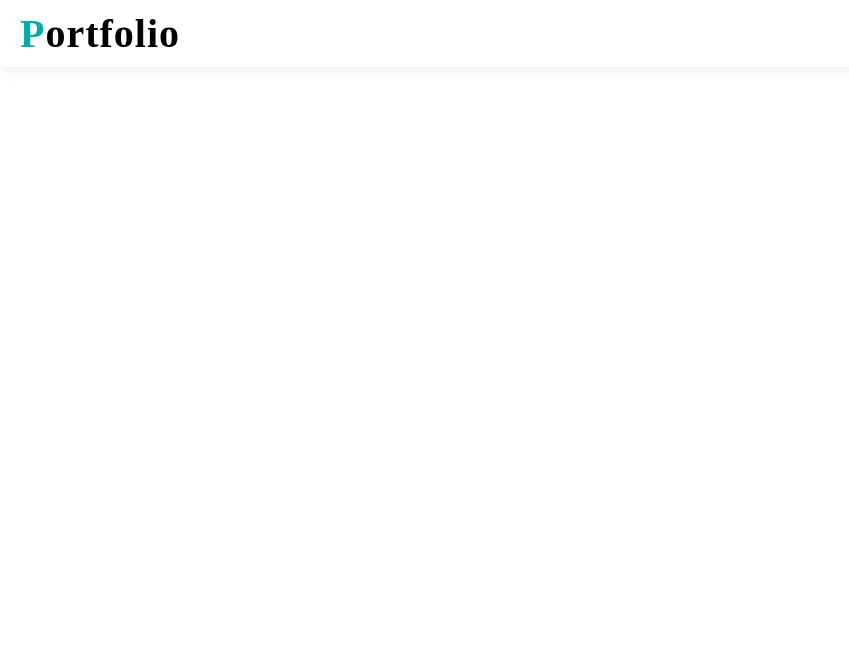
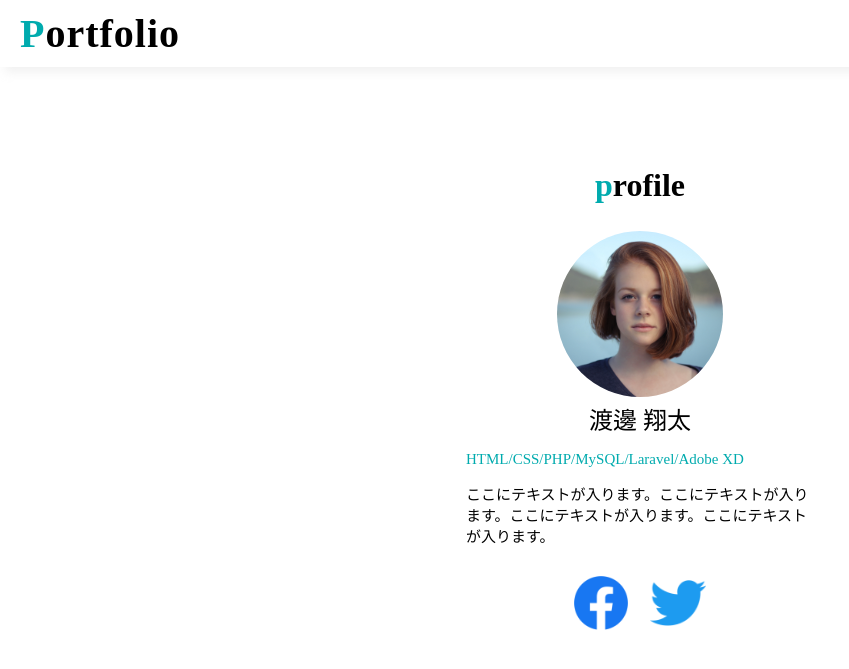
Before and after one commit to wata9/portfoliosample, a PHP site: page / in a window 1280 px wide. Before the commit the part shown is almost empty. Shown: the top 669 px of the page, without its empty margins (0-849 px from the left). Run offline with PHP 8.4, Linux system fonts and the light colour scheme.

Commit message:
mainのprofileの箱作成

```diff
--- a/index.html
+++ b/index.html
@@ -23,5 +23,37 @@
       </h1>
     </header>
 
+    <!-- mainタグの作成
+    ・profile用とwork用の箱を作成する
+    →divタグを使っていきます -->
+
+    <div class="block-main">
+      <!-- profileの箱 -->
+      <div class="box-profile">
+        <h2 class="sub-title">
+          <span class="color-green">p</span>rofile
+        </h2>
+        <div class="item-list">
+          <img src="img/profile.png"alt="プロフィール画像">
+          <b>渡邊 翔太</b>
+          <p class="color-green">HTML/CSS/PHP/MySQL/Laravel/Adobe XD</p>
+          <p>ここにテキストが入ります。ここにテキストが入ります。ここにテキストが入ります。ここにテキストが入ります。</p>
+        </div>
+        <ul class="icon-list">
+          <li>
+           <a href="">
+             <img src="img/facebook.png"alt="Githubアイコン">
+           </a>
+          </li>
+          <li>
+            <a href="">
+              <img src="img/twitter.png"alt="Twitterアイコン">
+            </a>
+          </li>
+        </ul>
+
+      </div>
+
+    </div>
   </body>
 </html>
--- a/style.css
+++ b/style.css
@@ -22,3 +22,48 @@ body{
 .color-green{
   color:#00abae;
 }
+
+.sub-title{
+  font-size:32px;
+}
+/* [main]のスタイルシート */
+
+.block-main{
+  text-align:center;
+  margin:100px;
+}
+
+/* [profile]のスタイルシート */
+
+.item-list{
+  width:100%;
+  max-width:348px;
+  margin:0 auto;
+}
+.item-list b{
+  display:block;
+  font-size:24px;
+  font-weight:normal;
+  margin:20p 0 30px;
+}
+.item-list p{
+  font-size:15px;
+  line-height:normal;
+  text-align:left;
+}
+.icon-list{
+  list-style:none;
+  width:100%;
+  max-width:247px;
+  margin:30px auto;
+  padding:0;
+  display:flex;
+  justify-content:center;
+  align-items:center;
+}
+.icon-list li{
+  margin-right:22px;
+}
+.icon-list li:last-child{
+  margin-right:0;
+}
```
